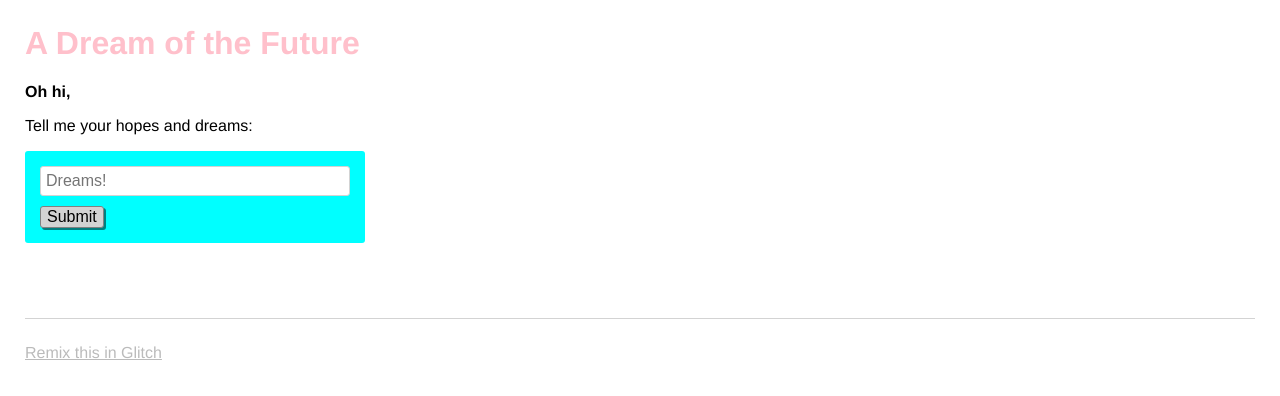
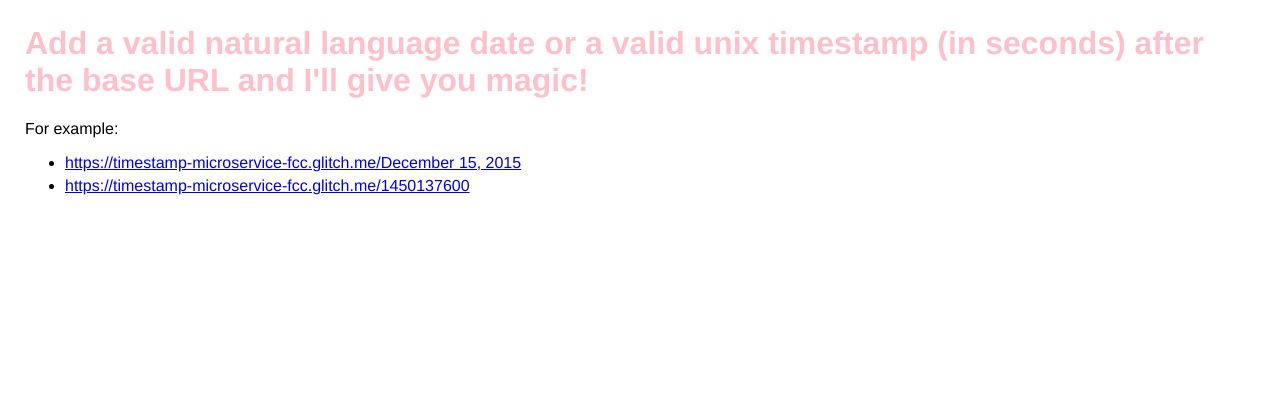
Before and after one commit to kerrykimrusso/freecodecamp, a website: page views/index.html in a window 1280 px wide. Drawn offline with nearby package versions, Linux system fonts and the light colour scheme; no server answers.

Commit message:
Checkpoint

```diff
--- a/server.js
+++ b/server.js
@@ -15,7 +15,7 @@ app.get("/", function (request, response) {
   response.sendFile(__dirname + '/views/index.html');
 });
 
-app.get('/timestamp/:time', TimestampController.getTimestamp);
+app.get('/:time', TimestampController.getTimestamp);
 
 // listen for requests :)
 var listener = app.listen(process.env.PORT, function () {
--- a/views/index.html
+++ b/views/index.html
@@ -10,9 +10,8 @@
 <!DOCTYPE html>
 <html>
   <head>
-    <title>Welcome to Glitch!</title>
-    <meta name="description" content="A cool thing made with Glitch">
-    <link id="favicon" rel="icon" href="https://glitch.com/edit/favicon-app.ico" type="image/x-icon">
+    <title>Kerry's Timestamp Microservice!</title>
+    <meta name="description" content="A timestamp microservice exercise for freecodecamp">
     <meta charset="utf-8">
     <meta http-equiv="X-UA-Compatible" content="IE=edge">
     <meta name="viewport" content="width=device-width, initial-scale=1">
@@ -21,28 +20,19 @@
   <body>
     <header>
       <h1>
-        A Dream of the Future
+        Add a valid natural language date or a valid unix timestamp (in seconds) after the base URL and I'll give you magic!
       </h1>
     </header>
 
     <main>
-      <p class="bold">Oh hi,</p>
-      <p>Tell me your hopes and dreams:</p>
-      <form>
-        <input type="text" maxlength="100" placeholder="Dreams!">
-        <button type="submit">Submit</button>
-      </form>
-      <section class="dreams">
-        <ul id="dreams">
+      <p>
+        For example:
+        <ul>
+          <li><a href="/December 15, 2015">https://timestamp-microservice-fcc.glitch.me/December 15, 2015</a></li>
+          <li><a href="/1450137600">https://timestamp-microservice-fcc.glitch.me/1450137600</a></li>
         </ul>
-      </section>
+      </p>
     </main>
-
-    <footer>
-      <a href="https://glitch.com">
-        Remix this in Glitch
-      </a>
-    </footer>
 
     <!-- Your web-app is https, so your scripts need to be too -->
     <script src="https://code.jquery.com/jquery-2.2.1.min.js"
```
Also changed, not shown: api/timestamp/TimestampController.js (+9 -3 lines).
